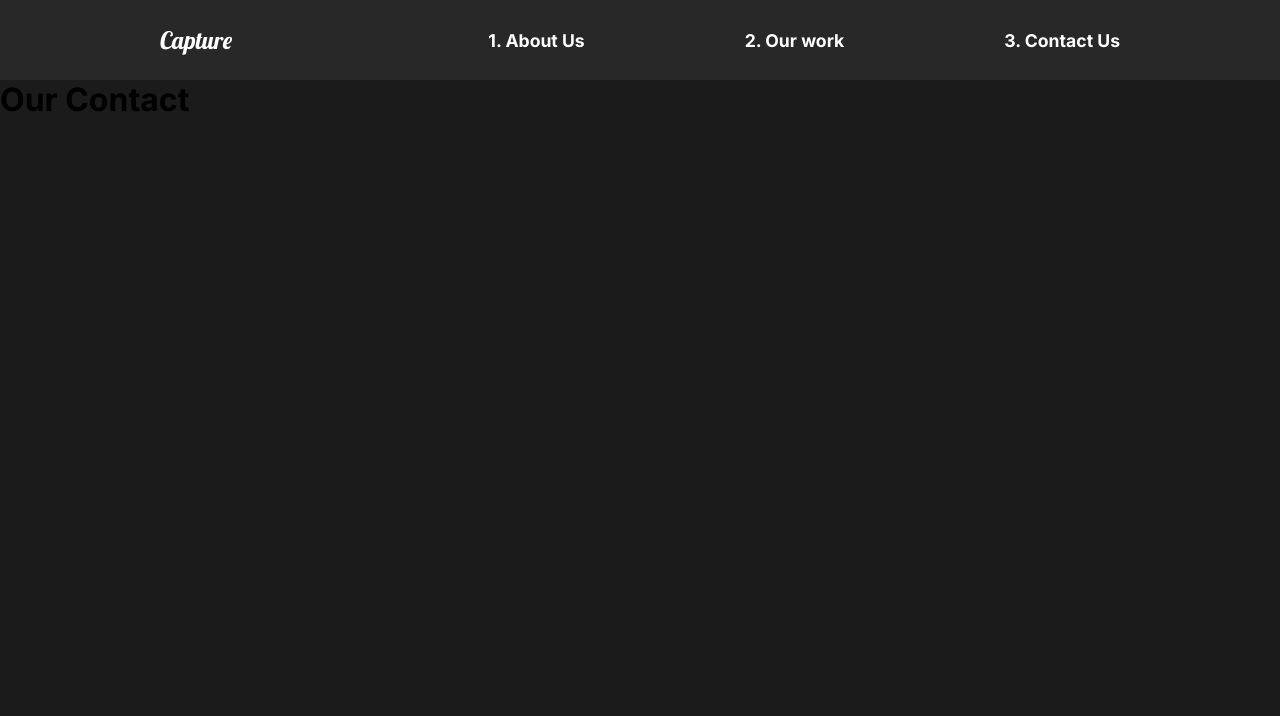
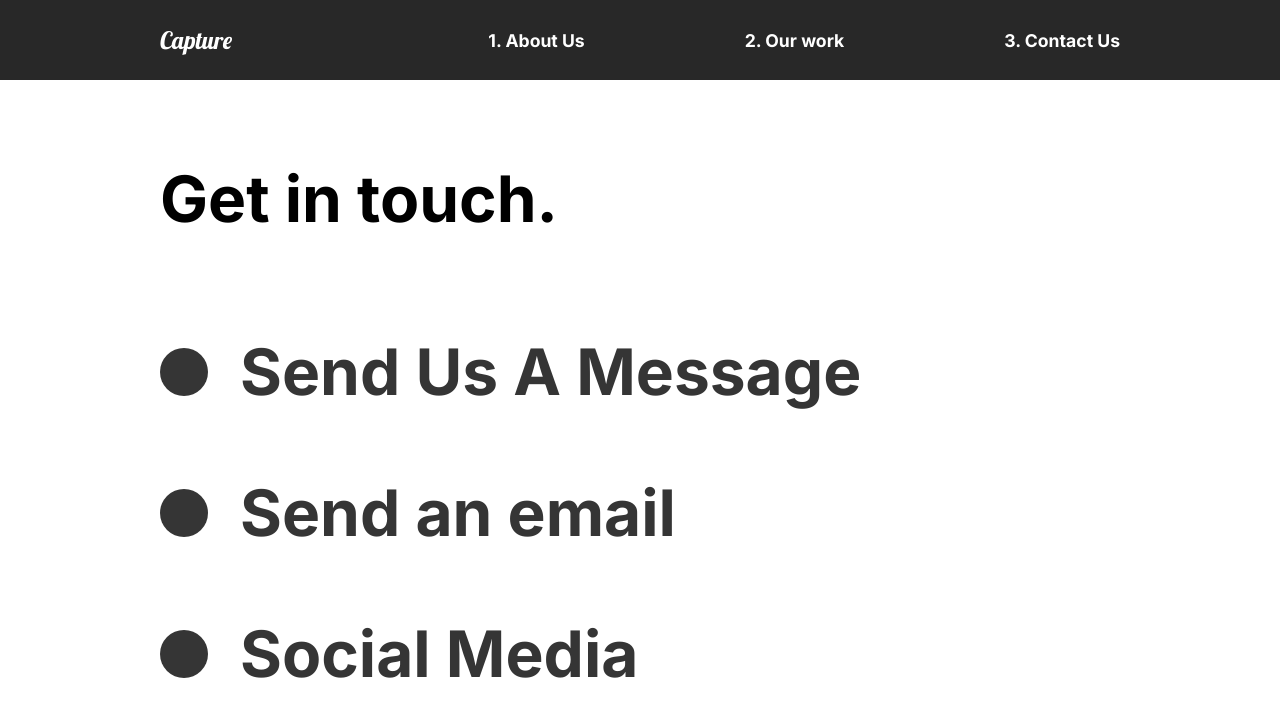
Before and after one commit to Sadap93/react-portfolio, a React (Create React App) app in the folder react-portfolio/: page /contact in a window 1280 px wide. Shown: the top 716 px of the page. Built offline with nearby package versions, Linux system fonts and the light colour scheme.

Commit message:
21 Contact Animation

```diff
--- a/react-portfolio/package.json
+++ b/react-portfolio/package.json
@@ -2,7 +2,7 @@
   "name": "react-portfolio",
   "version": "0.1.0",
   "private": true,
-  "homepage": "https://sadap93.github.io/react-portfolio",
+  "homepage": "https://sadap93.github.io/",
   "dependencies": {
     "@testing-library/jest-dom": "^5.11.9",
     "@testing-library/react": "^11.2.3",
--- a/react-portfolio/src/pages/ContactUs.js
+++ b/react-portfolio/src/pages/ContactUs.js
@@ -1,19 +1,70 @@
 import React from 'react';
 //Animations
-import {motion} from 'framer-motion';
-import {pageAnimation} from '../animation';
+import { motion } from 'framer-motion';
+import { pageAnimation, titleAnim } from '../animation';
+import styled from 'styled-components';
 
 const ContactUs = () => {
-    return(
-        <motion.div
+    return (
+        <ContactStyle
             exit="exit"
             variants={pageAnimation}
             initial="hidden"
             animate="show"
+            style={{ background: "#fff" }}
         >
-            <h1>Our Contact</h1>
-        </motion.div>
+            <Title>
+                <Hide>
+                    <motion.h2 variants={titleAnim}>Get in touch.</motion.h2>
+                </Hide>
+            </Title>
+            <div>
+                <Hide>
+                    <Social variants={titleAnim}>
+                        <Circle />
+                        <h2>Send Us A Message</h2>
+                    </Social>
+                </Hide>
+                <Hide>
+                    <Social variants={titleAnim}>
+                        <Circle />
+                        <h2>Send an email</h2>
+                    </Social>
+                </Hide>
+                <Hide>
+                    <Social variants={titleAnim}>
+                        <Circle />
+                        <h2>Social Media</h2>
+                    </Social>
+                </Hide>
+            </div>
+        </ContactStyle>
     );
 };
 
+const ContactStyle = styled(motion.div)`
+    padding: 5rem 10rem;
+    color: #353535;
+    min-height: 90vh;
+`;
+const Title = styled.div`
+    margin-bottom: 4rem;
+    color: black;
+`;
+const Hide = styled.div`
+    overflow: hidden;
+`;
+const Circle = styled.div`
+    border-radius: 50%;
+    width: 3rem;
+    height: 3rem;
+    background: #353535;
+`;
+const Social = styled(motion.div)`
+    display: flex;
+    align-items: center;
+    h2 {
+        margin: 2rem;
+    }
+`;
 export default ContactUs;
--- a/react-portfolio/src/pages/OurWork.js
+++ b/react-portfolio/src/pages/OurWork.js
@@ -15,7 +15,7 @@
     slider,
     sliderContainer
 } from '../animation';
-import {useScroll} from '../components/useScroll';
+import { useScroll } from '../components/useScroll';
 
 const OurWork = () => {
     const [element, controls] = useScroll();
```
Also changed, not shown: 1 other file (tests, documents, lock files or other folders).
